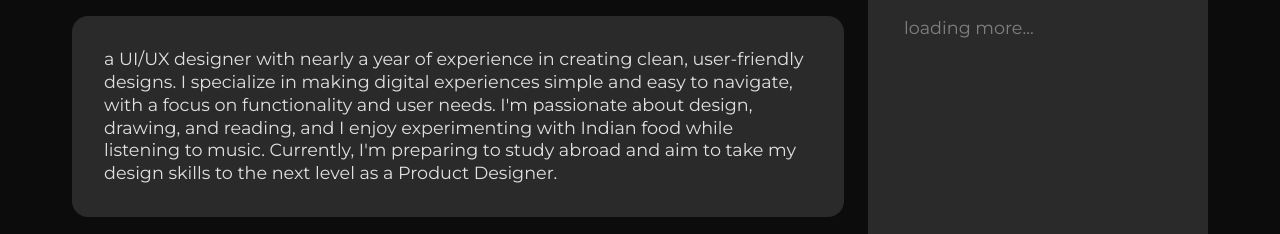
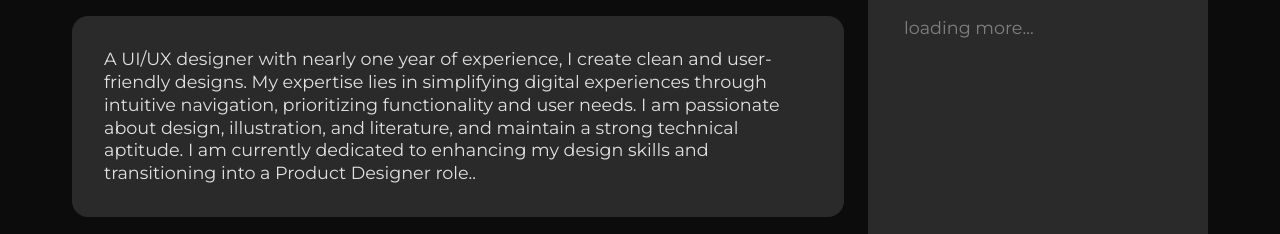
Before and after one commit to Kunal-Creates/p0rtf0li0-alpha, a plain HTML site: page about.html in a window 1280 px wide. Shown: the part 416-650 px from the top of the page. Drawn offline with Linux system fonts and the light colour scheme.

Commit message:
Update about.html

```diff
--- a/about.html
+++ b/about.html
@@ -31,7 +31,7 @@
             </div>
 
             <div class="description-box">
-                <p>a UI/UX designer with nearly a year of experience in creating clean, user-friendly designs. I specialize in making digital experiences simple and easy to navigate, with a focus on functionality and user needs. I'm passionate about design, drawing, and reading, and I enjoy experimenting with Indian food while listening to music. Currently, I'm preparing to study abroad and aim to take my design skills to the next level as a Product Designer.</p>
+                <p>A UI/UX designer with nearly one year of experience, I create clean and user-friendly designs. My expertise lies in simplifying digital experiences through intuitive navigation, prioritizing functionality and user needs. I am passionate about design, illustration, and literature, and maintain a strong technical aptitude. I am currently dedicated to enhancing my design skills and transitioning into a Product Designer role..</p>
             </div>
 
             <div class="highlight">In the world full of speakers I design by listening...</div>
```
